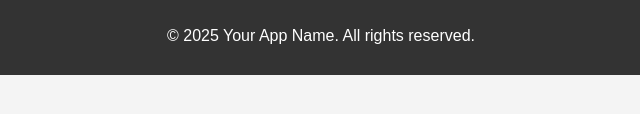
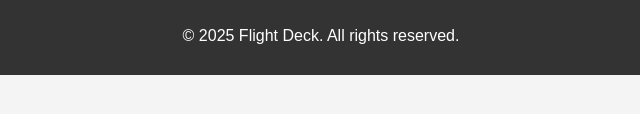
Before and after one commit to benlarrison/FlightDeckSupportPage, a plain HTML site: page index.html in a window 1280 px wide. Shown: the part 408-522 px from the top of the page, 319-959 px from the left. Drawn offline with Linux system fonts and the light colour scheme.

Commit message:
Update index.html

```diff
--- a/index.html
+++ b/index.html
@@ -50,7 +50,7 @@
 
     </div>
     <footer>
-        <p>&copy; 2025 Your App Name. All rights reserved.</p>
+        <p>&copy; 2025 Flight Deck. All rights reserved.</p>
     </footer>
 </body>
 </html>
```
